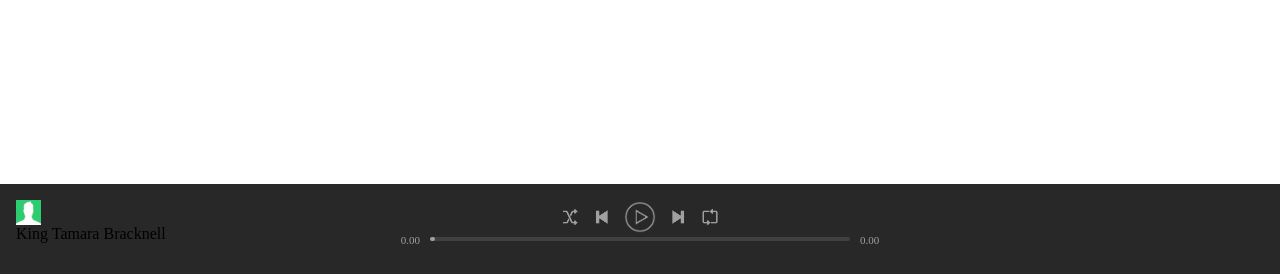
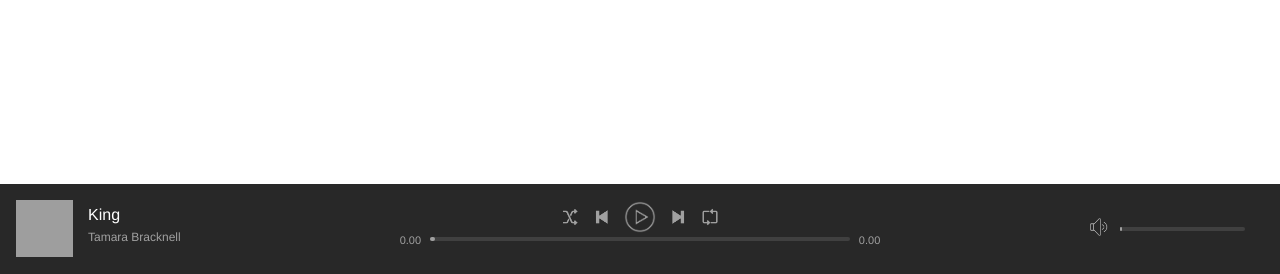
Before and after one commit to tricelex/Slotify, a PHP site: page / in a window 1280 px wide. Shown: the part 526-800 px from the top of the page. Run offline with PHP 8.4, Linux system fonts and the light colour scheme; grey boxes are pictures that could not be loaded.

Commit message:
added volume controls

```diff
--- a/assets/css/style.css
+++ b/assets/css/style.css
@@ -2,6 +2,11 @@ html, body {
     padding: 0;
     margin: 0;
     height: 100%;
+}
+
+* {
+    font-family: "Helvetica Neue", Helvetica, Arial, sans-serif;
+    color: #fff;
 }
 
 #nowPlayingBarContainer {
@@ -22,6 +27,11 @@ html, body {
 #nowPlayingLeft, #nowPlayingRight {
     width: 30%;
     min-width: 18px;
+}
+
+#nowPlayingRight {
+    position: relative;
+    margin-top: 16px;
 }
 
 #nowPlayingCenter {
@@ -104,10 +114,36 @@ html, body {
     margin-top: 3px;
 }
 
-nowPlayingLeft .albumArtwork {
+#nowPlayingLeft .albumArtwork {
     height: 100%;
     max-width: 57px;
     margin-right: 15px;
     float: left;
     background-size: cover;
 }
+
+.trackInfo {
+    display: table;
+
+}
+
+#nowPlayingLeft .trackInfo .trackName {
+    margin: 6px 0;
+    display: inline-block;
+    width: 100%;
+}
+
+#nowPlayingLeft .artistName span {
+    font-size: 12px;
+    color: #a0a0a0;
+}
+
+.volumeBar {
+    width: 180px;
+    position: absolute;
+    right: 0;
+}
+
+.volumeBar .progressBar {
+    width: 125px;
+}
--- a/index.php
+++ b/index.php
@@ -23,7 +23,7 @@
         <div id="nowPlayingLeft">
           <div class="content">
             <span class="albumLink">
-              <img src="assets/images/profile-pics/head_emerald.png" width="25" height="25" alt="head_emerald"/>
+              <img class="albumArtwork" src="https://i.ytimg.com/vi/rb8Y38eilRM/maxresdefault.jpg"/>
             </span>
             <div class="trackInfo">
               <span class="trackName">
@@ -71,7 +71,16 @@
         </div>
 
         <div id="nowPlayingRight">
-
+          <div class="volumeBar">
+            <button class="controlButton volume" title="Volume Button">
+              <img src="assets/images/icons/volume.png" alt="Volume ">
+            </button>
+            <div class="progressBar">
+              <div class="progressBarBg">
+                <div class="progress"></div>
+              </div>
+            </div>
+          </div>
         </div>
       </div>
 
```
